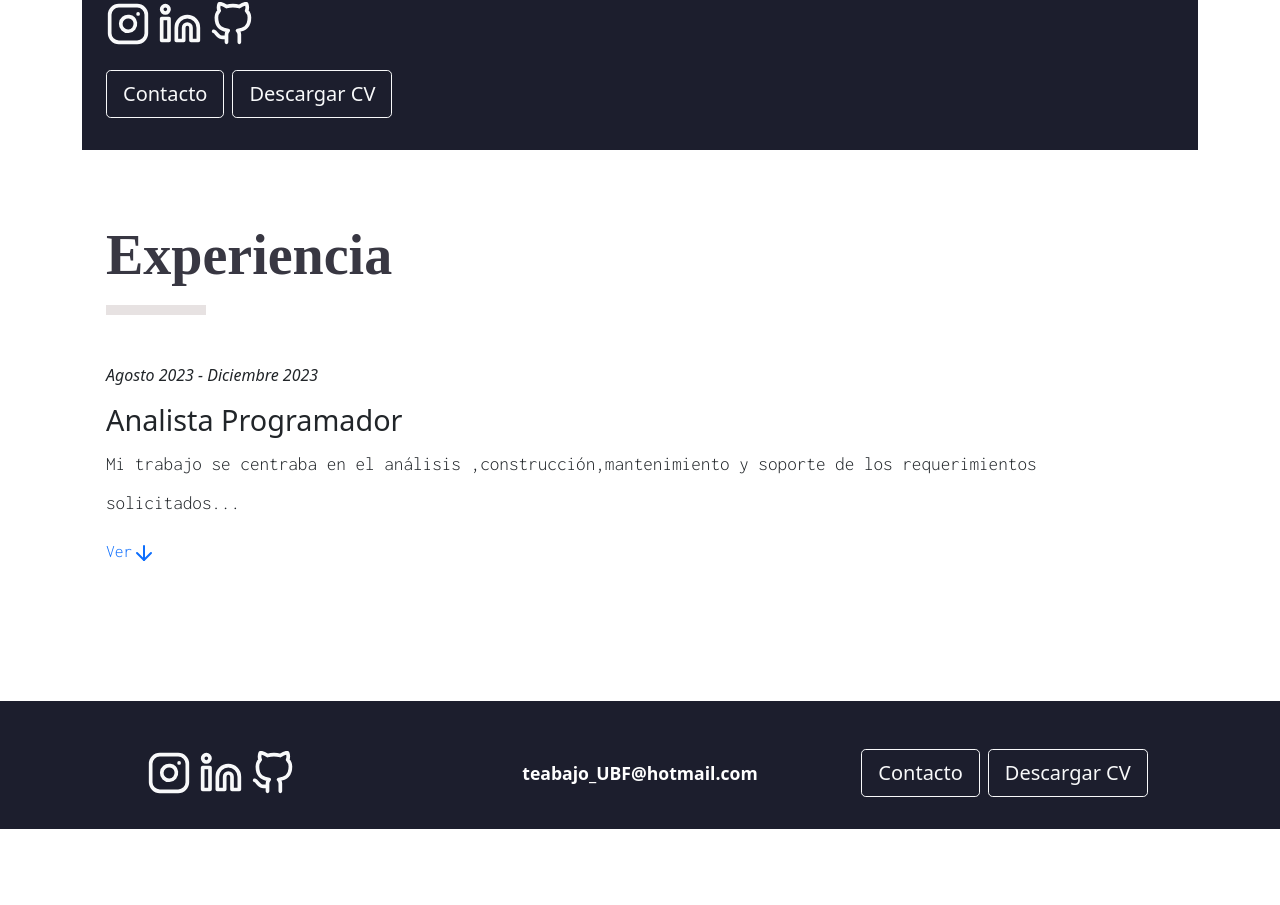
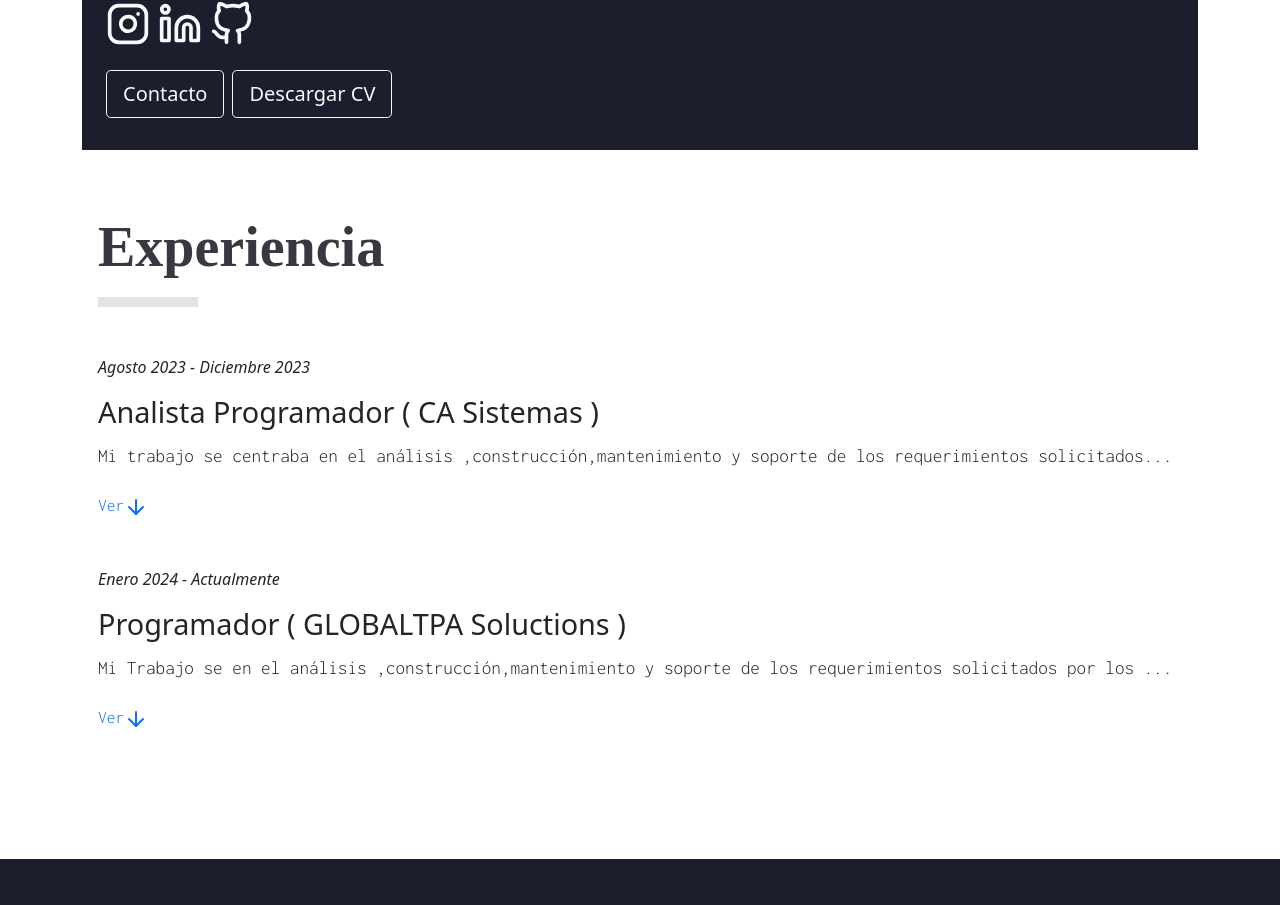
Before and after one commit to UBF21/portafolio, an Angular app: page / in a window 1280 px wide. Shown: the part 1442-2347 px from the top of the page. Before the commit the page ends 2271 px from the top, so only its background shows below. Built offline with nearby package versions, Linux system fonts and the light colour scheme.

Commit message:
202404120108

```diff
--- a/src/app/models/Experience.ts
+++ b/src/app/models/Experience.ts
@@ -5,6 +5,7 @@ export class Experience{
      fechaInicio:string;
      fechaFinal:string;
      puesto:string;
+     empresa:string;
      descripcion:string;
      caracteristicas:Characteristics[];
      tecnologias:Technologies[];
@@ -13,6 +14,7 @@ export class Experience{
         this.fechaInicio = "";
         this.fechaFinal = "";
         this.puesto = "";
+        this.empresa = "";
         this.descripcion = "";
         this.caracteristicas = [];
         this.tecnologias = [];
--- a/src/app/paginas/home/home.component.html
+++ b/src/app/paginas/home/home.component.html
@@ -125,8 +125,8 @@
 
   </section>
 
-  <section class="p-4 fondo-seccion-primary" id="experience">
-    <h3 class="mt-5 text-family-times text-color-secondary fw-bold text-titulo">Experiencia</h3>
+  <section class="p-3 fondo-seccion-primary" id="experience">
+    <h3 class="mt-0 mt-lg-5 text-family-times text-color-secondary fw-bold text-titulo">Experiencia</h3>
     <hr class="linea-adorno-left" />
 
 
@@ -134,7 +134,7 @@
       <!-- Experiencia de Trabajo-->
       <div class="mt-5">
         <p class="fst-italic">{{ experience.fechaInicio }} - {{ experience.fechaFinal }}</p>
-        <h3 class="text-subTitulo">{{ experience.puesto }}</h3>
+        <h4 class="text-subTitulo">{{ experience.puesto }} ( {{ experience.empresa }} )</h4>
         <p class="text-break  text-parrafo  text-family-monospace lh-lg">{{ experience.descripcion | slice:0:125 }}...
         </p>
 
--- a/src/app/paginas/home/home.component.ts
+++ b/src/app/paginas/home/home.component.ts
@@ -18,6 +18,7 @@ export class HomeComponent implements OnInit {
       {
         fechaInicio: "Agosto 2023",
         fechaFinal: "Diciembre 2023",
+        empresa: "CA Sistemas",
         puesto: "Analista Programador",
         descripcion: `Mi trabajo se centraba en el
         análisis ,construcción,mantenimiento y soporte de los
@@ -40,7 +41,36 @@ export class HomeComponent implements OnInit {
           { descripcion: 'Bootstrap' },
           { descripcion: 'CSS' },
           { descripcion: 'REST Api' },
-          { descripcion: '.Net Core' },
+          { descripcion: '.Net Core' }
+        ]
+      },
+      {
+        fechaInicio: "Enero 2024",
+        fechaFinal: "Actualmente",
+        puesto: "Programador",
+        empresa: "GLOBALTPA Soluctions",
+        descripcion: `Mi Trabajo se en el
+        análisis ,construcción,mantenimiento y soporte de los
+        requerimientos solicitados por los clientes en los sistemas
+        que brinda la empresa.`,
+        caracteristicas:[
+          {descripcion : "Desarrollo de UI."},
+          {descripcion : "Desarrollo de Procedimientos Almacenados (SqlServer)."},
+          {descripcion : "Desarrollo de Querys."},
+          {descripcion : "Desarrollo de Módulos del sistema."}
+        ],
+        tecnologias:[
+          { descripcion: 'C#' },
+          { descripcion: 'Javascript' },
+          { descripcion: 'Sql' },
+          { descripcion: '.Net MVC' },
+          { descripcion: 'Ado.net' },
+          { descripcion: 'SqlServer' },
+          { descripcion: 'HTML5' },
+          { descripcion: 'Bootstrap' },
+          { descripcion: 'CSS' },
+          { descripcion: 'REST Api' },
+          { descripcion: '.Net Core' }
         ]
       }
     ]
--- a/src/environments/environment.prod.ts
+++ b/src/environments/environment.prod.ts
@@ -2,5 +2,5 @@ export const environment = {
   production: true,
   BASE_URL : 'https://api.github.com',
   USER : 'UBF21',
-  TOKEN_GITHUB:'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'
+  TOKEN_GITHUB:'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'
 };
--- a/src/environments/environment.ts
+++ b/src/environments/environment.ts
@@ -6,7 +6,7 @@ export const environment = {
   production: false,
   BASE_URL : 'https://api.github.com',
   USER : 'UBF21',
-  TOKEN_GITHUB:'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'
+  TOKEN_GITHUB:'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'
 };
 
 /*
```
